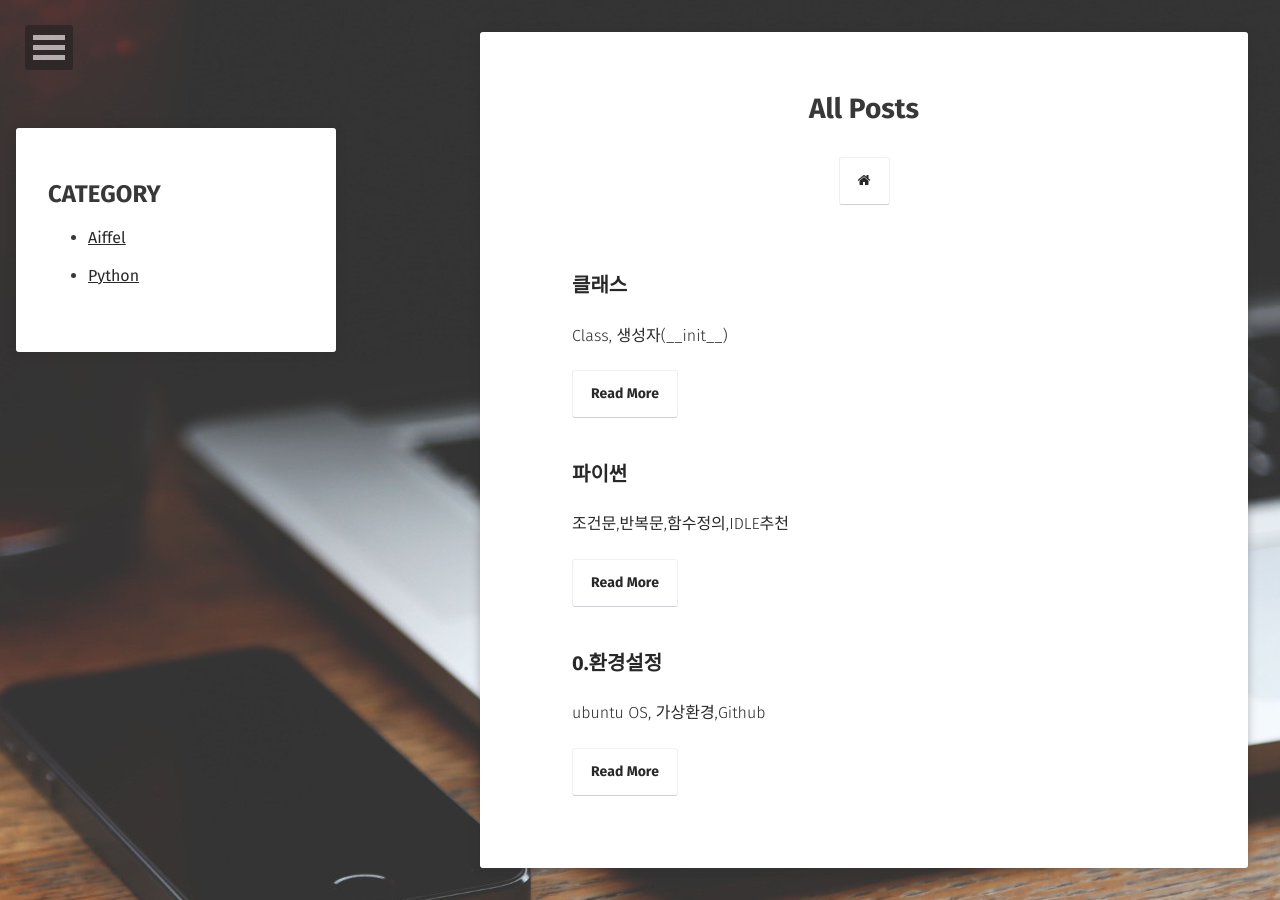
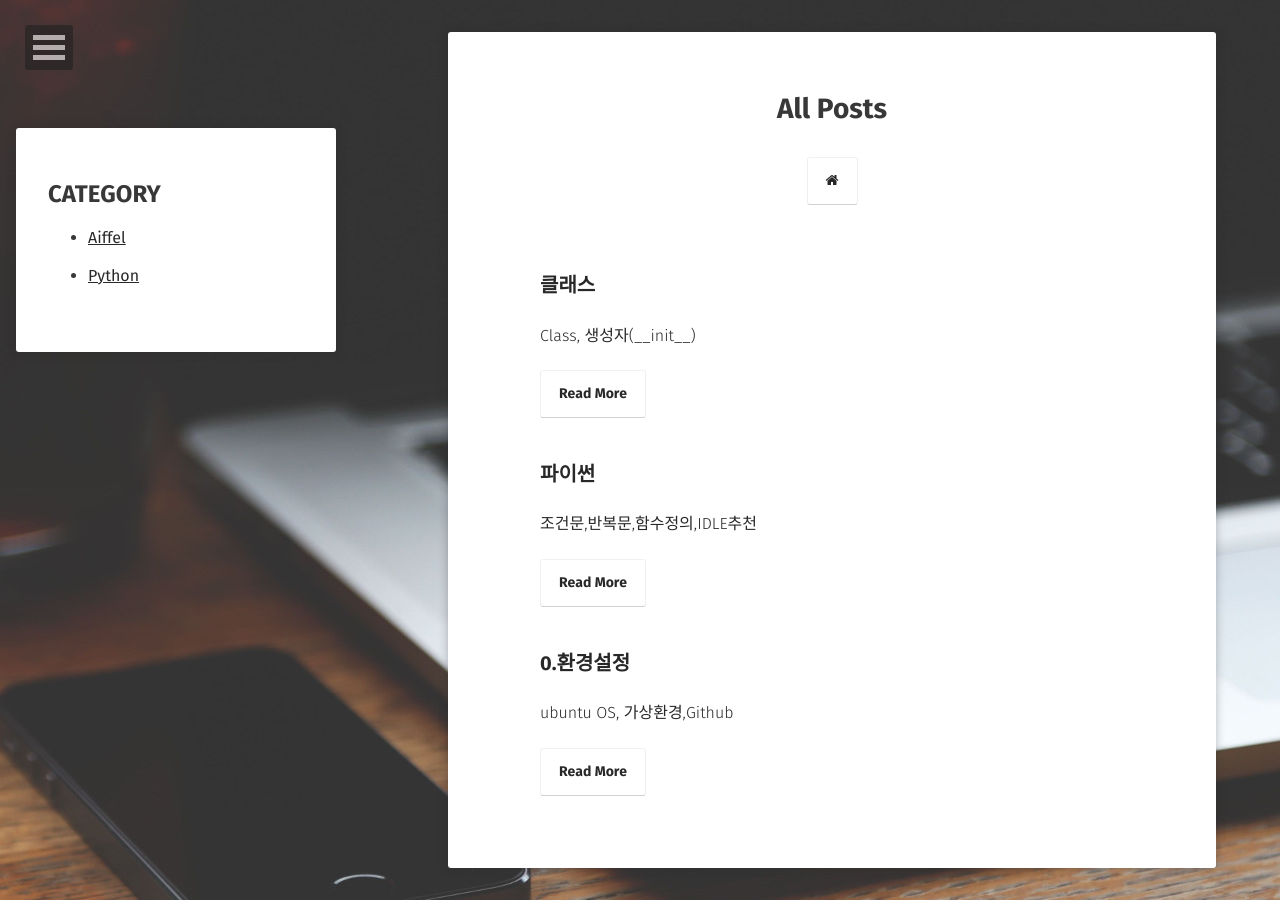
Before and after one commit to HSC-1/HSC-1.github.io, a Jekyll site: the page built from posts/index.md, in a window 1280 px wide. Built offline with Jekyll 4.4.1, drawn with Linux system fonts in a browser that asks for light colours; some web fonts are replaced.

Commit message:
비율수정

```diff
--- a/_sass/site.scss
+++ b/_sass/site.scss
@@ -224,7 +224,7 @@ header .entry-meta {
 .post_wrapper{
 	float: right;
 	width: 60%;
-	margin: 2rem 2rem;
+	margin: 2rem 4rem;
 	position: relative;
 	background: $white;
 	color: $color_tuatara;
```
